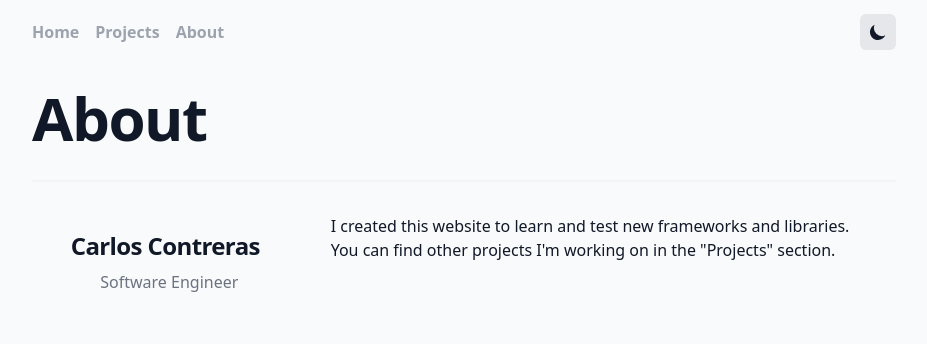
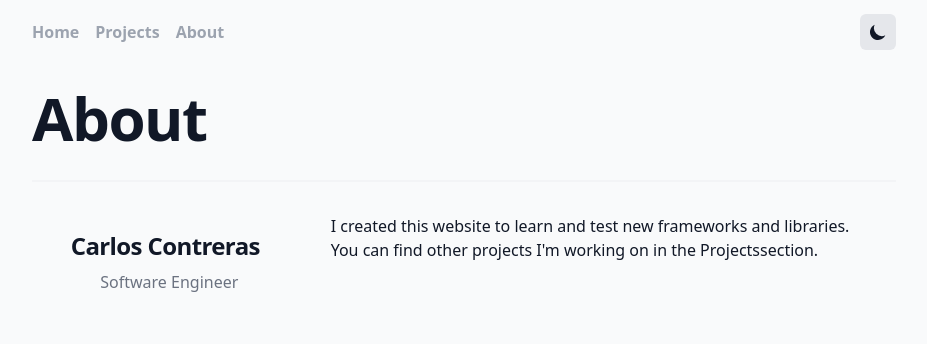
Before and after one commit to crlscontreras/portfolio-nextjs, a Next.js app: page /about in a window 1280 px wide. Shown: the top 344 px of the page, without its empty margins (176-1103 px from the left). Built offline with nearby package versions, Linux system fonts and the light colour scheme.

Commit message:
fixed react/no-unescaped-entities

```diff
--- a/components/AuthorLayout/index.tsx
+++ b/components/AuthorLayout/index.tsx
@@ -41,7 +41,7 @@ export default function AuthorLayout() {
         <div className="prose max-w-none pt-8 pb-8 dark:prose-dark xl:col-span-2">
           I created this website to learn and test new frameworks and libraries.{" "}
           <br />
-          You can find other projects {"I'm"} working on in the "Projects"
+          You can find other projects {"I'm"} working on in the {"Projects"}
           section.
         </div>
       </div>
```
